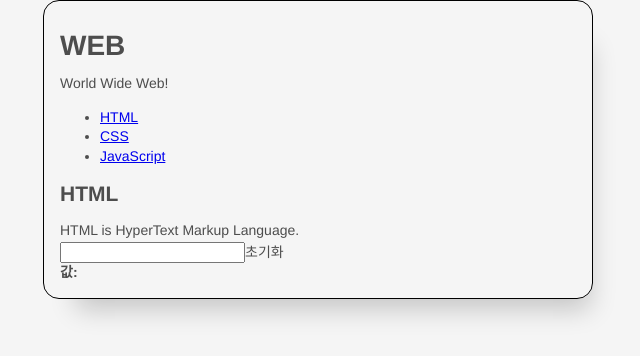
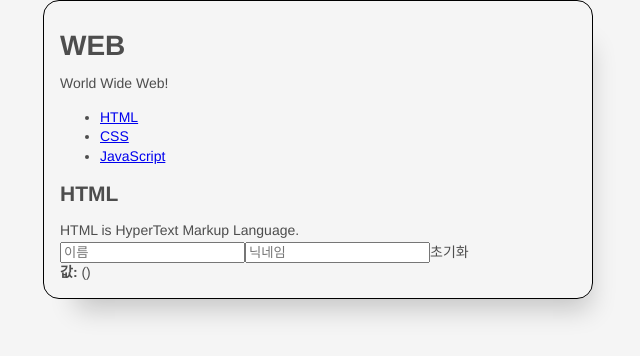
Before and after one commit to vanillovin/realworld-react-redux, a React app: page / in a window 1280 px wide. Shown: the top 356 px of the page, without its empty margins (322-962 px from the left). Built offline with nearby package versions, Linux system fonts and the light colour scheme.

Commit message:
여러개의 input 상태 관리하기

```diff
--- a/src/InputSample.jsx
+++ b/src/InputSample.jsx
@@ -1,22 +1,36 @@
-import React, {useState} from 'react';
+import React, { useState } from 'react';
 
 function InputSample (){
-  const [text, setText] =useState('');
+  const [inputs, setInputs] =useState({
+    name: '',
+    nickname: ''
+  });
+
+  const { name, nickname } =inputs; // 비구조화 할당을 통해 값 추출
 
   const onChange = (e) => {
-    setText(e.target.value);
+    const { value, name } = e.target;
+    setInputs({
+      ...inputs,
+      [name]: value
+    });
   };
 
   const onReset = () => {
-    setText('');
+    setInputs({
+      name: '',
+      nickname: '',
+    })
   };
 
     return (
     <div>
-      <input onChange={onChange} value={text} />
+      <input name="name" placeholder="이름" onChange={onChange} value={name} />
+      <input name="nickname" placeholder="닉네임" onChange={onChange} value={nickname}/>
       <button onClick={onReset}>초기화</button>
       <div>
-        <b>값: {text}</b>
+        <b>값: </b>
+        {name} ({nickname})
       </div>
     </div>
     );
```
